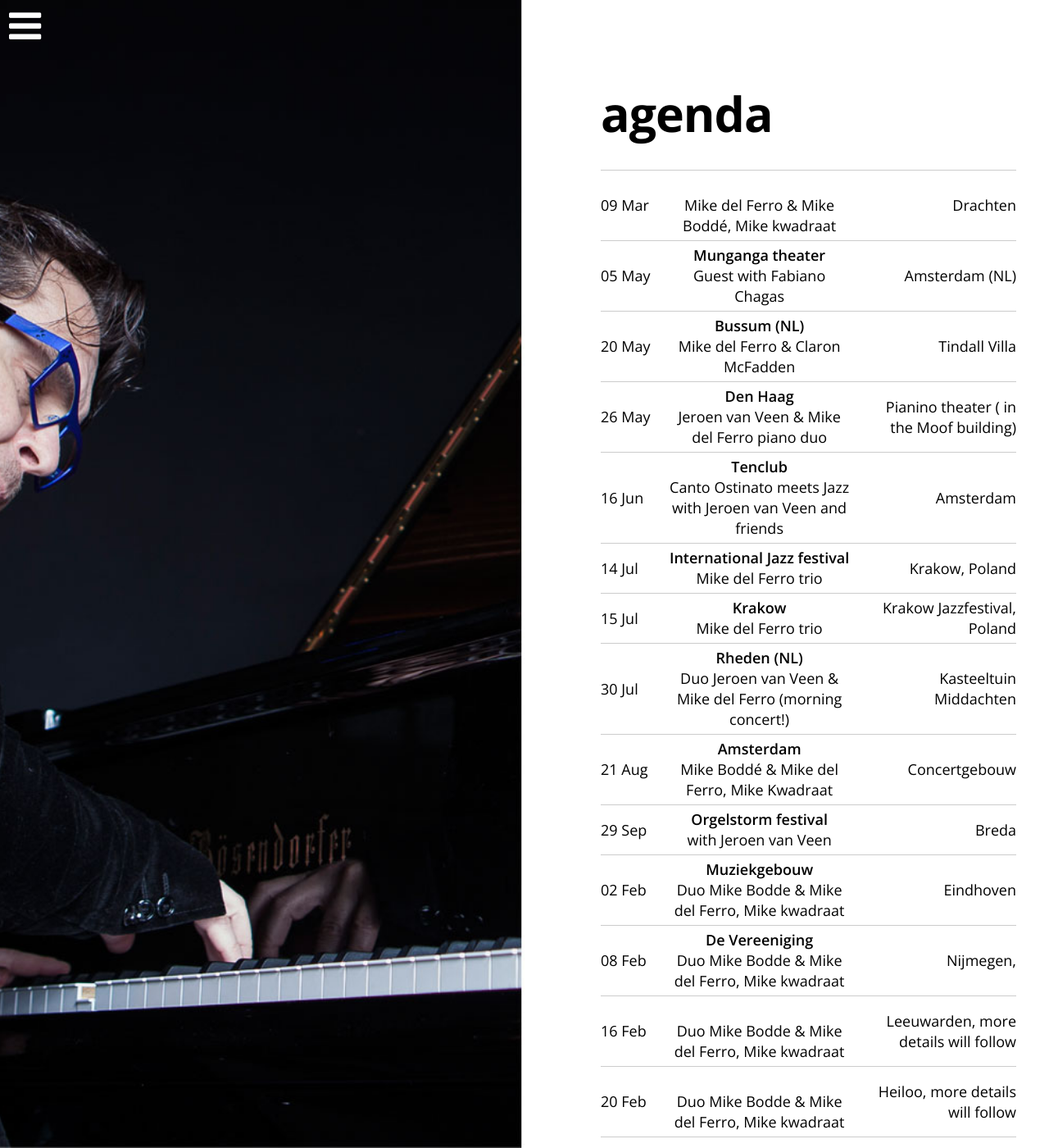
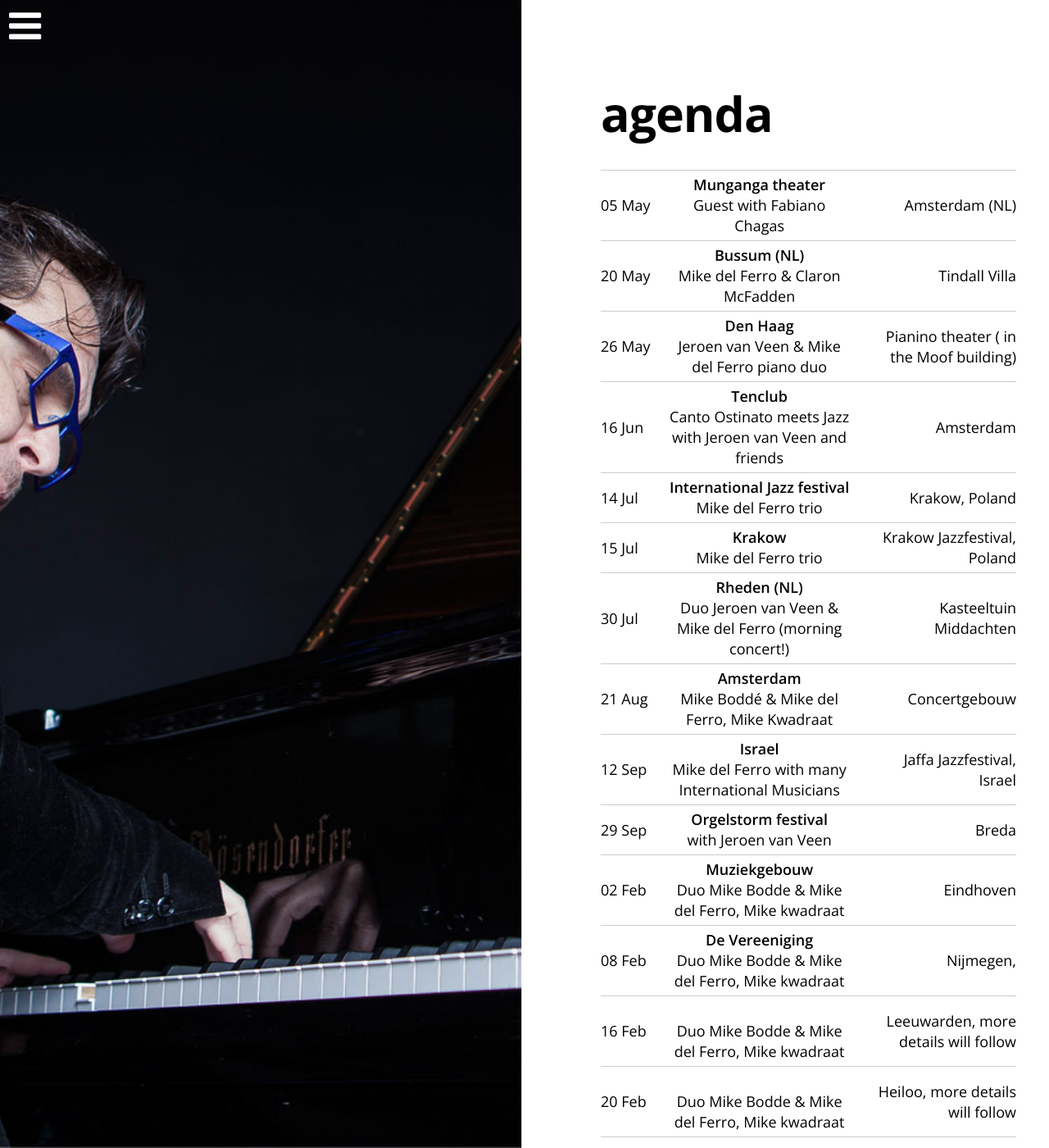
Before and after one commit to mikedelferro/website, a Jekyll site: the page built from agenda.html, in a window 1280 px wide and 1400 px high. Shown: the whole window at 82% size. Built offline with Jekyll 4.4.1, drawn with Linux system fonts in a browser that asks for light colours; nearby versions of some CDN libraries; some of the changed text lies outside the part shown.

Commit message:
Updated '_config.yml' via CloudCannon

```diff
--- a/_config.yml
+++ b/_config.yml
@@ -80,7 +80,7 @@ gigs:
     venue: Munganga theater
     url: 'https://munganga.nl/mini2/programma/3815'
   - title: 'Mike del Ferro & Mike Boddé, Mike kwadraat'
-    date: 2017-03-09 20:00:00
+    date: 2018-03-09 20:00:00
     location: Drachten
     venue:
     url:
@@ -124,3 +124,8 @@ gigs:
     location: Dordrecht
     venue:
     url:
+  - title: Mike del Ferro with many International Musicians
+    date: 2017-09-12 00:00:00
+    location: 'Jaffa Jazzfestival, Israel'
+    venue: Israel
+    url:
```
